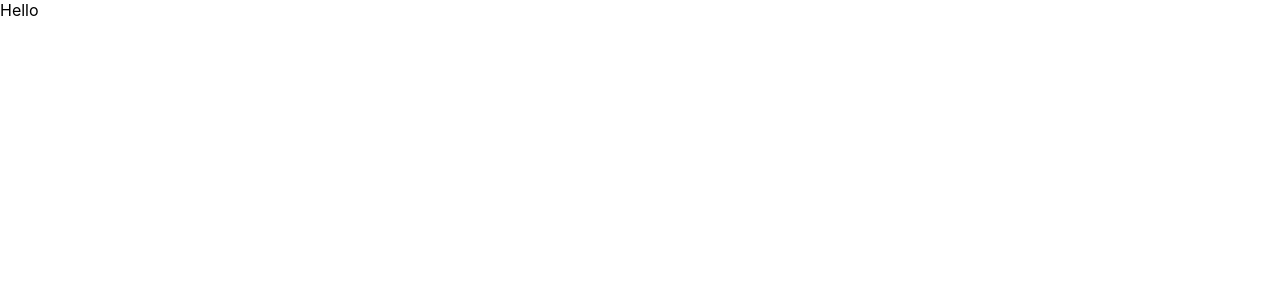
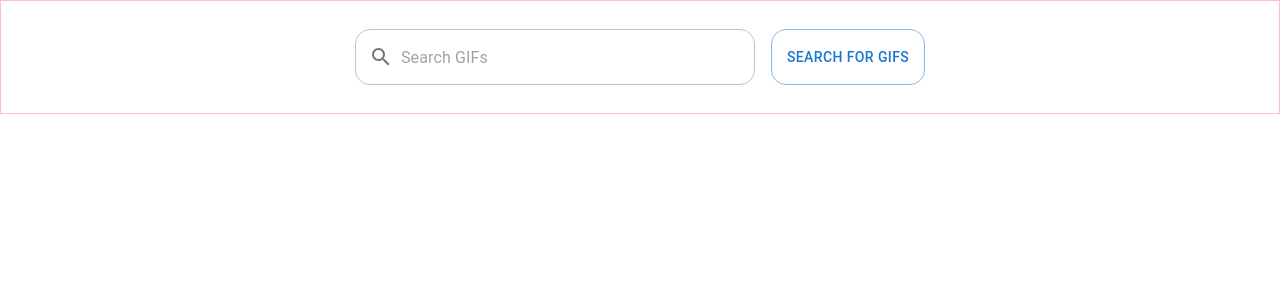
Before and after one commit to theo-wall/knowhow-giphy-project, a React (Create React App) app: page / in a window 1280 px wide. Shown: the top 300 px of the page. Built offline with nearby package versions, Linux system fonts and the light colour scheme.

Commit message:
search bar layout

```diff
--- a/src/App.tsx
+++ b/src/App.tsx
@@ -1,5 +1,16 @@
+import { BrowserRouter as Router, Routes, Route } from "react-router-dom";
+import Home from "./pages/Home";
+import Search from "./pages/Search";
+
 function App() {
-  return <div>Hello</div>;
+  return (
+    <Router>
+      <Routes>
+        <Route path="/" element={<Home />} />
+        <Route path="/search" element={<Search />} />
+      </Routes>
+    </Router>
+  );
 }
 
 export default App;
--- /dev/null
+++ b/src/components/header/Header.styles.tsx
@@ -0,0 +1,10 @@
+import { styled } from "@mui/material";
+import { Box } from "@mui/material";
+
+export const StyledHeader = styled(Box)({
+  display: "flex",
+  justifyContent: "center",
+  alignItems: "center",
+  border: "solid 1px pink",
+  height: "7em",
+});
--- /dev/null
+++ b/src/components/header/Header.tsx
@@ -0,0 +1,12 @@
+import { StyledHeader } from "./Header.styles";
+import SearchBar from "../searchBar/SearchBar";
+
+const Header = () => {
+  return (
+    <StyledHeader>
+      <SearchBar />
+    </StyledHeader>
+  );
+};
+
+export default Header;
--- /dev/null
+++ b/src/components/searchBar/SearchBar.styles.tsx
@@ -0,0 +1,20 @@
+import { styled } from "@mui/material";
+import { Button, TextField } from "@mui/material";
+import SearchIcon from "@mui/icons-material/Search";
+
+export const StyledSearchIcon = styled(SearchIcon)({
+  mr: 1,
+  my: 0.5,
+});
+
+export const StyledButton = styled(Button)({
+  height: "56px",
+  borderRadius: 15,
+});
+
+export const StyledTextField = styled(TextField)({
+  [`& fieldset`]: {
+    borderRadius: 15,
+  },
+  width: 400,
+});
--- /dev/null
+++ b/src/components/searchBar/SearchBar.tsx
@@ -0,0 +1,28 @@
+import { StyledButton, StyledTextField } from "./SearchBar.styles";
+import { InputAdornment, Box, Stack } from "@mui/material";
+import SearchIcon from "@mui/icons-material/Search";
+const SearchBar = () => {
+  return (
+    <>
+      <Stack spacing={2} direction="row">
+        <StyledTextField
+          id="input-with-icon-textfield"
+          placeholder="Search GIFs"
+          InputProps={{
+            startAdornment: (
+              <InputAdornment position="start">
+                <SearchIcon />
+              </InputAdornment>
+            ),
+          }}
+          variant="outlined"
+        />
+        <Box>
+          <StyledButton variant="outlined">Search For GIFs</StyledButton>
+        </Box>
+      </Stack>
+    </>
+  );
+};
+
+export default SearchBar;
--- /dev/null
+++ b/src/pages/Home.tsx
@@ -0,0 +1,11 @@
+import Header from "../components/header/Header";
+
+const Home = () => {
+  return (
+    <>
+      <Header />
+    </>
+  );
+};
+
+export default Home;
--- /dev/null
+++ b/src/pages/Search.tsx
@@ -0,0 +1,5 @@
+const Search = () => {
+  return <div>Search</div>;
+};
+
+export default Search;
```
Also changed, not shown: package.json (+9 -0 lines), src/components/gifDisplay/GifDisplay.tsx (added, +7 -0 lines), 1 other file (tests, documents, lock files or other folders).
